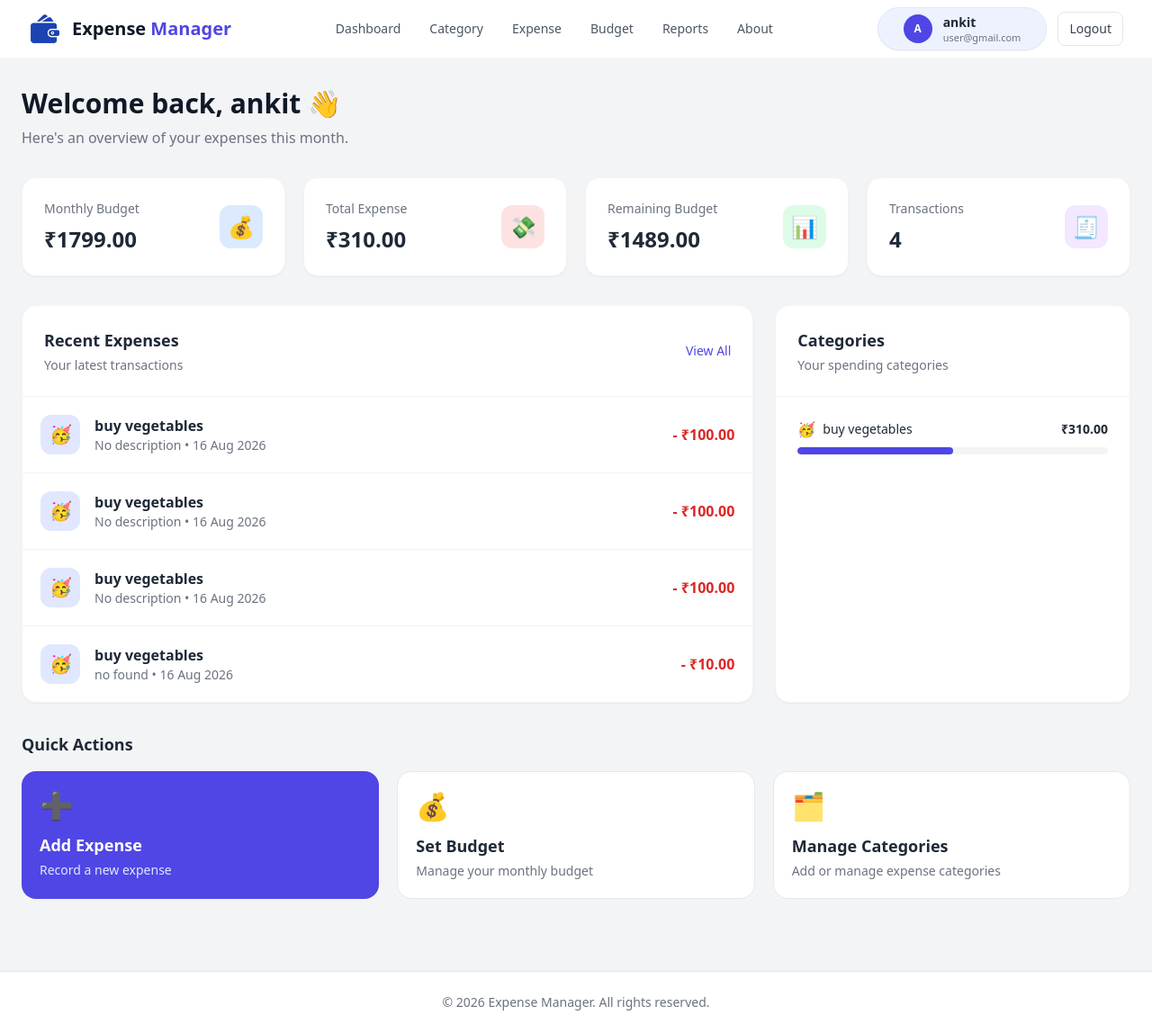
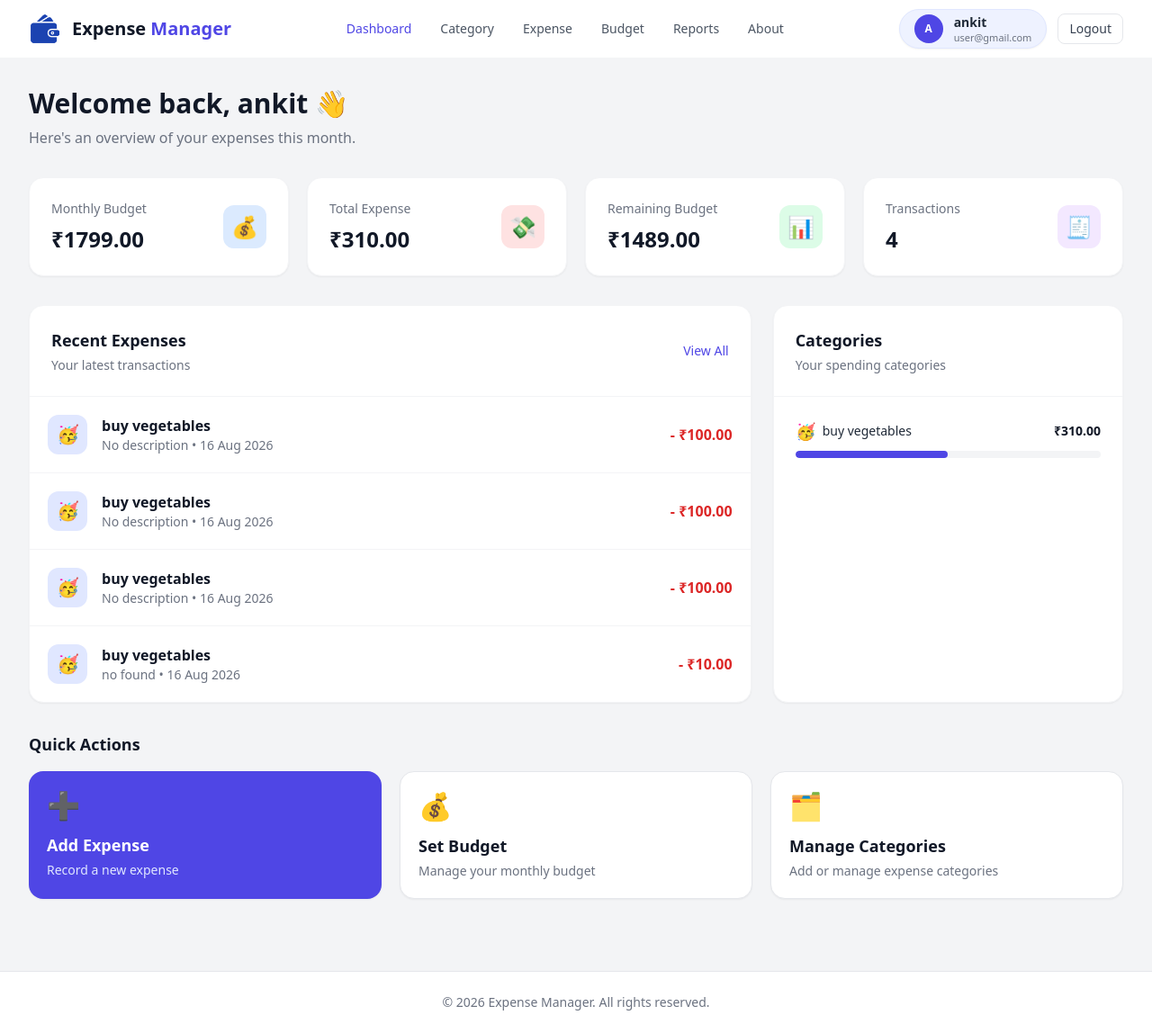
Before and after one commit to Ankitkumarbishwas/EXPENSE-MANAGER-DJANGO, a Django app: page /dashboard/ in a window 1280 px wide. Shown: the whole page at 90% size. Run offline with Django 5.2, Linux system fonts and the light colour scheme; a user stored in the database is signed in; data comes from the database, SQL or seed files in the repository; some libraries are stand-ins or nearby versions.

Commit message:
update dashboard.html

```diff
--- a/expensemanager/expense/templates/dashboard.html
+++ b/expensemanager/expense/templates/dashboard.html
@@ -8,25 +8,26 @@
     <script src="https://cdn.tailwindcss.com"></script>
 </head>
 
-<body class="bg-gray-100 text-gray-800">
+<body class="bg-gray-100 text-gray-800 antialiased">
 
     {% load static %}
 
-    <div class="header bg-white border-b border-gray-100 sticky top-0 z-50">
-        <div class="px-4 px-8">
+    <header class="bg-white border-b border-gray-100 sticky top-0 z-50">
+        <div class="max-w-7xl mx-auto px-4 sm:px-6 lg:px-8">
             <div class="flex items-center justify-between h-16">
 
-                <a href="{% url 'dashboard' %}" class="flex items-center gap-3">
-                    <div class="w-9 h-9 flex items-center justify-center">
-                        <img src="{% static 'wallet.png' %}" alt="" class="h-full w-auto object-contain">
+                <a href="{% url 'dashboard' %}" class="flex items-center gap-2 sm:gap-3 shrink-0">
+                    <div class="w-8 h-8 sm:w-9 sm:h-9 flex items-center justify-center">
+                        <img src="{% static 'wallet.png' %}" alt="Logo" class="h-full w-auto object-contain">
                     </div>
-                    <span class="text-xl font-bold text-gray-900">
+                    <span class="text-lg sm:text-xl font-bold text-gray-900">
                         Expense <span class="text-indigo-600">Manager</span>
                     </span>
                 </a>
 
-                <div class="flex justify-between gap-8">
-                    <a href="{% url 'dashboard' %}" class="text-sm font-medium text-gray-600 hover:text-indigo-600 transition-colors">
+                <!-- Desktop Navigation Links -->
+                <nav class="hidden md:flex items-center gap-6 lg:gap-8">
+                    <a href="{% url 'dashboard' %}" class="text-sm font-medium text-indigo-600">
                         Dashboard
                     </a>
                     <a href="{% url 'add_category' %}" class="text-sm font-medium text-gray-600 hover:text-indigo-600 transition-colors">
@@ -44,15 +45,13 @@
                     <a href="" class="text-sm font-medium text-gray-600 hover:text-indigo-600 transition-colors">
                         About
                     </a>
-                </div>
+                </nav>
 
-                <div class="flex items-center gap-3">
+                <div class="flex items-center gap-2 sm:gap-3">
                     {% if request.user.is_authenticated %}
 
-                    <div
-                        class="flex items-center gap-3 rounded-full border border-indigo-100 bg-indigo-50 px-7 py-1.5 shadow-sm">
-                        <div
-                            class="flex h-8 w-8 items-center justify-center rounded-full bg-indigo-600 text-xs font-bold text-white">
+                    <div class="flex items-center gap-2 sm:gap-3 rounded-full border border-indigo-100 bg-indigo-50 px-2 sm:px-4 py-1 shadow-sm">
+                        <div class="flex h-7 w-7 sm:h-8 sm:w-8 shrink-0 items-center justify-center rounded-full bg-indigo-600 text-xs font-bold text-white">
                             {% if request.user.first_name %}
                             {{ request.user.first_name|first|upper }}
                             {% else %}
@@ -60,123 +59,130 @@
                             {% endif %}
                         </div>
 
-                        <div class="flex flex-col leading-tight">
-                            <span class="text-sm font-semibold text-gray-800">
+                        <div class="hidden sm:flex flex-col leading-tight max-w-[130px] lg:max-w-[200px]">
+                            <span class="text-xs sm:text-sm font-semibold text-gray-800 truncate">
                                 {% if request.user.first_name %}
-                                {{ request.user.first_name }} {% if request.user.last_name %}{{ request.user.last_name
-                                }}{% endif %}
+                                {{ request.user.first_name }} {% if request.user.last_name %}{{ request.user.last_name }}{% endif %}
                                 {% else %}
                                 {{ request.user.username }}
                                 {% endif %}
                             </span>
-                            <span class="text-[11px] text-gray-500">{{ request.user.email }}</span>
+                            <span class="text-[10px] sm:text-[11px] text-gray-500 truncate">{{ request.user.email }}</span>
                         </div>
                     </div>
 
                     <a href="{% url 'logout' %}"
-                        class="inline-flex items-center justify-center rounded-lg border border-gray-200 bg-white px-3 py-2 text-sm font-medium text-gray-700 transition hover:border-red-200 hover:text-red-600">
+                        class="inline-flex items-center justify-center rounded-lg border border-gray-200 bg-white px-2.5 sm:px-3 py-1.5 text-xs sm:text-sm font-medium text-gray-700 transition hover:border-red-200 hover:text-red-600">
                         Logout
                     </a>
                     {% else %}
-                    <div class="flex items-center gap-3">
+                    <div class="flex items-center gap-2 sm:gap-3">
                         <a href="{% url 'login' %}"
-                            class="inline-flex items-center gap-2 px-4 py-2 border border-gray-200 text-sm font-medium rounded-lg text-gray-700 bg-white hover:bg-gray-50 hover:border-gray-300 transition-all shadow-sm">
-                            <svg class="w-4 h-4 text-gray-500" fill="none" stroke="currentColor" viewBox="0 0 24 24">
+                            class="inline-flex items-center gap-1.5 sm:gap-2 px-3 sm:px-4 py-1.5 sm:py-2 border border-gray-200 text-xs sm:text-sm font-medium rounded-lg text-gray-700 bg-white hover:bg-gray-50 hover:border-gray-300 transition-all shadow-sm">
+                            <svg class="w-3.5 h-3.5 sm:w-4 sm:h-4 text-gray-500" fill="none" stroke="currentColor" viewBox="0 0 24 24">
                                 <path stroke-linecap="round" stroke-linejoin="round" stroke-width="2"
                                     d="M11 16l-4-4m0 0l4-4m-4 4h14m-5 4v1a3 3 0 01-3 3H6a3 3 0 01-3-3V7a3 3 0 013-3h7a3 3 0 013 3v1" />
                             </svg>
                             Login
                         </a>
 
-
                         <a href="{% url 'register' %}"
-                            class="inline-flex items-center gap-2 px-4 py-2 text-sm font-medium rounded-lg text-white bg-indigo-600 hover:bg-indigo-700 transition-all shadow-sm">
-                            <svg class="w-4 h-4" fill="none" stroke="currentColor" viewBox="0 0 24 24">
+                            class="inline-flex items-center gap-1.5 sm:gap-2 px-3 sm:px-4 py-1.5 sm:py-2 text-xs sm:text-sm font-medium rounded-lg text-white bg-indigo-600 hover:bg-indigo-700 transition-all shadow-sm">
+                            <svg class="w-3.5 h-3.5 sm:w-4 sm:h-4" fill="none" stroke="currentColor" viewBox="0 0 24 24">
                                 <path stroke-linecap="round" stroke-linejoin="round" stroke-width="2"
                                     d="M18 9v3m0 0v3m0-3h3m-3 0h-3m-2-5a4 4 0 11-8 0 4 4 0 018 0zM3 20a6 6 0 0112 0v1H3v-1z" />
                             </svg>
                             Register
                         </a>
                     </div>
-
                     {% endif %}
                 </div>
 
             </div>
+
+            <!-- Mobile Navigation Bar (Horizontal Scrollable) -->
+            <div class="flex md:hidden items-center gap-4 py-2 border-t border-gray-100 overflow-x-auto no-scrollbar text-xs font-medium text-gray-600">
+                <a href="{% url 'dashboard' %}" class="whitespace-nowrap py-1 px-2.5 rounded-md bg-indigo-50 text-indigo-600 font-semibold">Dashboard</a>
+                <a href="{% url 'add_category' %}" class="whitespace-nowrap py-1 px-2.5 rounded-md hover:bg-gray-50">Category</a>
+                <a href="{% url 'add_expense' %}" class="whitespace-nowrap py-1 px-2.5 rounded-md hover:bg-gray-50">Expense</a>
+                <a href="{% url 'set_budget' %}" class="whitespace-nowrap py-1 px-2.5 rounded-md hover:bg-gray-50">Budget</a>
+                <a href="{% url 'reports' %}" class="whitespace-nowrap py-1 px-2.5 rounded-md hover:bg-gray-50">Reports</a>
+                <a href="" class="whitespace-nowrap py-1 px-2.5 rounded-md hover:bg-gray-50">About</a>
+            </div>
         </div>
-    </div>
+    </header>
 
 
-    <main class="max-w-7xl mx-auto px-6 py-8">
+    <main class="max-w-7xl mx-auto px-4 sm:px-6 lg:px-8 py-6 sm:py-8">
 
-        <section class="mb-8">
-            <h1 class="text-3xl font-bold text-gray-900">
+        <section class="mb-6 sm:mb-8">
+            <h1 class="text-2xl sm:text-3xl font-bold text-gray-900">
                 Welcome back,
                 {{ request.user.first_name|default:request.user.username }} 👋
             </h1>
 
-            <p class="mt-2 text-gray-500">
+            <p class="mt-1 sm:mt-2 text-sm sm:text-base text-gray-500">
                 Here's an overview of your expenses this month.
             </p>
         </section>
 
-        <section class="grid grid-cols-1 gap-5 sm:grid-cols-2 lg:grid-cols-4">
+        <section class="grid grid-cols-1 sm:grid-cols-2 lg:grid-cols-4 gap-4 sm:gap-5">
 
-            <div class="rounded-2xl border border-gray-100 bg-white p-6 shadow-sm">
+            <div class="rounded-2xl border border-gray-100 bg-white p-5 sm:p-6 shadow-sm">
                 <div class="flex items-center justify-between">
                     <div>
-                        <p class="text-sm text-gray-500">Monthly Budget</p>
-                        <h2 class="mt-2 text-2xl font-bold">
+                        <p class="text-xs sm:text-sm text-gray-500">Monthly Budget</p>
+                        <h2 class="mt-1 sm:mt-2 text-xl sm:text-2xl font-bold text-gray-900">
                             ₹{{ monthly_budget|floatformat:2 }}
                         </h2>
                     </div>
 
-                    <div class="flex h-12 w-12 items-center justify-center rounded-xl bg-blue-100 text-2xl">
+                    <div class="flex h-11 w-11 sm:h-12 sm:w-12 items-center justify-center rounded-xl bg-blue-100 text-xl sm:text-2xl shrink-0">
                         💰
                     </div>
                 </div>
             </div>
 
-            <div class="rounded-2xl border border-gray-100 bg-white p-6 shadow-sm">
+            <div class="rounded-2xl border border-gray-100 bg-white p-5 sm:p-6 shadow-sm">
                 <div class="flex items-center justify-between">
                     <div>
-                        <p class="text-sm text-gray-500">Total Expense</p>
-                        <h2 class="mt-2 text-2xl font-bold">
+                        <p class="text-xs sm:text-sm text-gray-500">Total Expense</p>
+                        <h2 class="mt-1 sm:mt-2 text-xl sm:text-2xl font-bold text-gray-900">
                             ₹{{ total_expenses|floatformat:2 }}
                         </h2>
                     </div>
 
-                    <div class="flex h-12 w-12 items-center justify-center rounded-xl bg-red-100 text-2xl">
+                    <div class="flex h-11 w-11 sm:h-12 sm:w-12 items-center justify-center rounded-xl bg-red-100 text-xl sm:text-2xl shrink-0">
                         💸
                     </div>
                 </div>
             </div>
 
-            <div class="rounded-2xl border border-gray-100 bg-white p-6 shadow-sm">
+            <div class="rounded-2xl border border-gray-100 bg-white p-5 sm:p-6 shadow-sm">
                 <div class="flex items-center justify-between">
                     <div>
-                        <p class="text-sm text-gray-500">Remaining Budget</p>
-                        <h2 class="mt-2 text-2xl font-bold">
+                        <p class="text-xs sm:text-sm text-gray-500">Remaining Budget</p>
+                        <h2 class="mt-1 sm:mt-2 text-xl sm:text-2xl font-bold text-gray-900">
                             ₹{{ remaining_budget|floatformat:2 }}
                         </h2>
                     </div>
 
-                    <div class="flex h-12 w-12 items-center justify-center rounded-xl bg-green-100 text-2xl">
+                    <div class="flex h-11 w-11 sm:h-12 sm:w-12 items-center justify-center rounded-xl bg-green-100 text-xl sm:text-2xl shrink-0">
                         📊
                     </div>
                 </div>
             </div>
 
-            <div class="rounded-2xl border border-gray-100 bg-white p-6 shadow-sm">
+            <div class="rounded-2xl border border-gray-100 bg-white p-5 sm:p-6 shadow-sm">
                 <div class="flex items-center justify-between">
                     <div>
-                        <p class="text-sm text-gray-500">Transactions</p>
-                        <h2 class="mt-2 text-2xl font-bold">
+                        <p class="text-xs sm:text-sm text-gray-500">Transactions</p>
+                        <h2 class="mt-1 sm:mt-2 text-xl sm:text-2xl font-bold text-gray-900">
                             {{ total_entries }}
                         </h2>
                     </div>
 
-                    <div class="flex h-12 w-12 items-center justify-center rounded-xl bg-purple-100 text-2xl">
+                    <div class="flex h-11 w-11 sm:h-12 sm:w-12 items-center justify-center rounded-xl bg-purple-100 text-xl sm:text-2xl shrink-0">
                         🧾
                     </div>
                 </div>
@@ -184,20 +190,20 @@
 
         </section>
 
-        <section class="mt-8 grid grid-cols-1 gap-6 lg:grid-cols-3">
+        <section class="mt-6 sm:mt-8 grid grid-cols-1 gap-6 lg:grid-cols-3">
 
             <div class="overflow-hidden rounded-2xl border border-gray-100 bg-white shadow-sm lg:col-span-2">
 
-                <div class="flex items-center justify-between border-b border-gray-100 p-6">
+                <div class="flex items-center justify-between border-b border-gray-100 p-4 sm:p-6">
                     <div>
-                        <h3 class="text-lg font-bold">Recent Expenses</h3>
-                        <p class="mt-1 text-sm text-gray-500">
+                        <h3 class="text-base sm:text-lg font-bold text-gray-900">Recent Expenses</h3>
+                        <p class="mt-0.5 sm:mt-1 text-xs sm:text-sm text-gray-500">
                             Your latest transactions
                         </p>
                     </div>
 
                     <a href="{% url 'manage_expense' %}"
-                        class="text-sm font-medium text-indigo-600 hover:text-indigo-700">
+                        class="text-xs sm:text-sm font-medium text-indigo-600 hover:text-indigo-700">
                         View All
                     </a>
                 </div>
@@ -206,19 +212,19 @@
 
                     {% for expense in recent_expenses %}
 
-                    <div class="flex items-center justify-between gap-4 p-5">
+                    <div class="flex items-center justify-between gap-3 sm:gap-4 p-4 sm:p-5">
 
-                        <div class="flex min-w-0 items-center gap-4">
-                            <div class="flex h-11 w-11 shrink-0 items-center justify-center rounded-xl bg-indigo-100 text-xl">
+                        <div class="flex min-w-0 items-center gap-3 sm:gap-4">
+                            <div class="flex h-10 w-10 sm:h-11 sm:w-11 shrink-0 items-center justify-center rounded-xl bg-indigo-100 text-lg sm:text-xl">
                                 {{ expense.category.category_icon }}
                             </div>
 
                             <div class="min-w-0">
-                                <h4 class="truncate font-semibold">
+                                <h4 class="truncate text-sm sm:text-base font-semibold text-gray-900">
                                     {{ expense.category.category_name }}
                                 </h4>
 
-                                <p class="truncate text-sm text-gray-500">
+                                <p class="truncate text-xs sm:text-sm text-gray-500">
                                     {% if expense.description %}
                                         {{ expense.description }}
                                     {% else %}
@@ -229,7 +235,7 @@
                             </div>
                         </div>
 
-                        <p class="shrink-0 font-semibold text-red-600">
+                        <p class="shrink-0 text-sm sm:text-base font-semibold text-red-600">
                             - ₹{{ expense.amount|floatformat:2 }}
                         </p>
 
@@ -238,14 +244,14 @@
                     {% empty %}
 
                     <div class="px-6 py-10 text-center">
-                        <div class="mb-3 text-4xl">🧾</div>
+                        <div class="mb-3 text-3xl sm:text-4xl">🧾</div>
 
-                        <p class="text-gray-500">
+                        <p class="text-sm text-gray-500">
                             No expenses found this month.
                         </p>
 
                         <a href="{% url 'add_expense' %}"
-                            class="mt-3 inline-block text-sm font-medium text-indigo-600 hover:text-indigo-700">
+                            class="mt-3 inline-block text-xs sm:text-sm font-medium text-indigo-600 hover:text-indigo-700">
                             Add your first expense →
                         </a>
                     </div>
@@ -257,32 +263,32 @@
 
             <div class="overflow-hidden rounded-2xl border border-gray-100 bg-white shadow-sm">
 
-                <div class="border-b border-gray-100 p-6">
-                    <h3 class="text-lg font-bold">Categories</h3>
+                <div class="border-b border-gray-100 p-4 sm:p-6">
+                    <h3 class="text-base sm:text-lg font-bold text-gray-900">Categories</h3>
 
-                    <p class="mt-1 text-sm text-gray-500">
+                    <p class="mt-0.5 sm:mt-1 text-xs sm:text-sm text-gray-500">
                         Your spending categories
                     </p>
                 </div>
 
-                <div class="space-y-5 p-6">
+                <div class="space-y-4 sm:space-y-5 p-4 sm:p-6">
 
                     {% for category in category_report %}
 
                     <div>
-                        <div class="mb-2 flex items-center justify-between gap-3">
+                        <div class="mb-1.5 sm:mb-2 flex items-center justify-between gap-3">
 
                             <div class="flex min-w-0 items-center gap-2">
-                                <span>
+                                <span class="text-base sm:text-lg shrink-0">
                                     {{ category.category__category_icon }}
                                 </span>
 
-                                <span class="truncate text-sm font-medium">
+                                <span class="truncate text-xs sm:text-sm font-medium text-gray-800">
                                     {{ category.category__category_name }}
                                 </span>
                             </div>
 
-                            <span class="shrink-0 text-sm font-semibold">
+                            <span class="shrink-0 text-xs sm:text-sm font-semibold text-gray-900">
                                 ₹{{ category.total|floatformat:2 }}
                             </span>
 
@@ -295,10 +301,10 @@
 
                     {% empty %}
 
-                    <div class="py-5 text-center">
+                    <div class="py-6 text-center">
                         <div class="mb-2 text-3xl">📂</div>
 
-                        <p class="text-sm text-gray-500">
+                        <p class="text-xs sm:text-sm text-gray-500">
                             No category data available.
                         </p>
                     </div>
@@ -311,54 +317,54 @@
 
         </section>
 
-        <section class="mt-8">
+        <section class="mt-6 sm:mt-8">
 
-            <h3 class="mb-4 text-lg font-bold">
+            <h3 class="mb-3 sm:mb-4 text-base sm:text-lg font-bold text-gray-900">
                 Quick Actions
             </h3>
 
-            <div class="grid grid-cols-1 gap-5 md:grid-cols-3">
+            <div class="grid grid-cols-1 sm:grid-cols-2 md:grid-cols-3 gap-4 sm:gap-5">
 
                 <a href="{% url 'add_expense' %}"
-                    class="rounded-2xl bg-indigo-600 p-5 text-white transition hover:bg-indigo-700">
+                    class="rounded-2xl bg-indigo-600 p-5 text-white transition hover:bg-indigo-700 active:scale-[0.99] shadow-sm">
 
-                    <div class="mb-3 text-3xl">➕</div>
+                    <div class="mb-3 text-2xl sm:text-3xl">➕</div>
 
-                    <h4 class="text-lg font-semibold">
+                    <h4 class="text-base sm:text-lg font-semibold">
                         Add Expense
                     </h4>
 
-                    <p class="mt-1 text-sm text-indigo-100">
+                    <p class="mt-1 text-xs sm:text-sm text-indigo-100">
                         Record a new expense
                     </p>
 
                 </a>
 
                 <a href="{% url 'set_budget' %}"
-                    class="rounded-2xl border border-gray-200 bg-white p-5 transition hover:border-indigo-400">
+                    class="rounded-2xl border border-gray-200 bg-white p-5 transition hover:border-indigo-400 active:scale-[0.99] shadow-sm">
 
-                    <div class="mb-3 text-3xl">💰</div>
+                    <div class="mb-3 text-2xl sm:text-3xl">💰</div>
 
-                    <h4 class="text-lg font-semibold">
+                    <h4 class="text-base sm:text-lg font-semibold text-gray-900">
                         Set Budget
                     </h4>
 
-                    <p class="mt-1 text-sm text-gray-500">
+                    <p class="mt-1 text-xs sm:text-sm text-gray-500">
                         Manage your monthly budget
                     </p>
 
                 </a>
 
                 <a href="{% url 'manage_category' %}"
-                    class="rounded-2xl border border-gray-200 bg-white p-5 transition hover:border-indigo-400">
+                    class="rounded-2xl border border-gray-200 bg-white p-5 transition hover:border-indigo-400 active:scale-[0.99] shadow-sm sm:col-span-2 md:col-span-1">
 
-                    <div class="mb-3 text-3xl">🗂️</div>
+                    <div class="mb-3 text-2xl sm:text-3xl">🗂️</div>
 
-                    <h4 class="text-lg font-semibold">
+                    <h4 class="text-base sm:text-lg font-semibold text-gray-900">
                         Manage Categories
                     </h4>
 
-                    <p class="mt-1 text-sm text-gray-500">
+                    <p class="mt-1 text-xs sm:text-sm text-gray-500">
                         Add or manage expense categories
                     </p>
 
@@ -371,8 +377,8 @@
     </main>
 
     <footer class="mt-12 border-t border-gray-200 bg-white">
-        <div class="mx-auto max-w-7xl px-6 py-6 text-center">
-            <p class="text-sm text-gray-500">
+        <div class="mx-auto max-w-7xl px-4 sm:px-6 py-6 text-center">
+            <p class="text-xs sm:text-sm text-gray-500">
                 © 2026 Expense Manager. All rights reserved.
             </p>
         </div>
```
